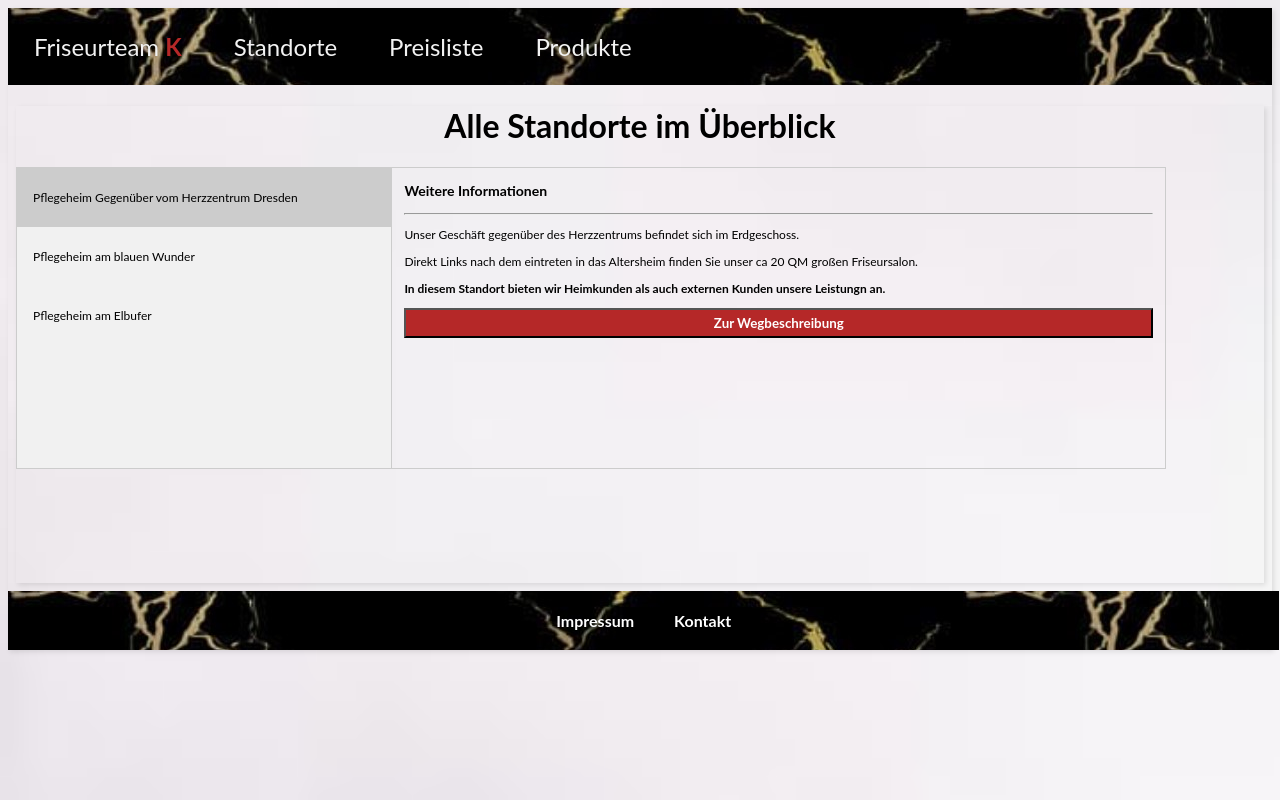
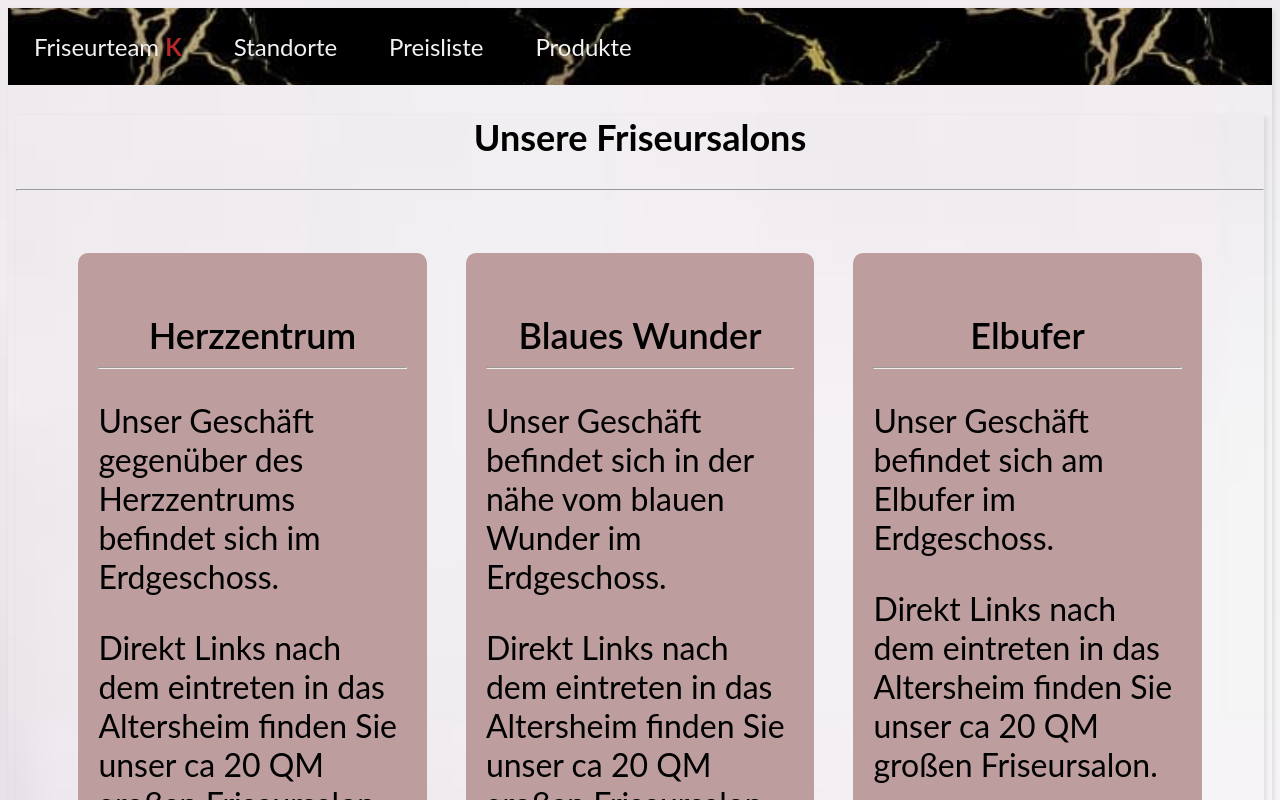
Before and after one commit to MarcoB507/FriseurteamK, an Angular app: page /placement in a window 1280 px wide. Shown: the top 800 px of the page. Built offline with nearby package versions, Linux system fonts and the light colour scheme.

Commit message:
adapted placement component: add Overview-table

```diff
--- a/src/app/components/placement/placement.component.css
+++ b/src/app/components/placement/placement.component.css
@@ -1,56 +1,56 @@
-H1 {
-  text-align: center;
-  font-family: 'Lato', "Segoe UI";
-}
+/*H1 {*/
+/*  text-align: center;*/
+/*  font-family: 'Lato', "Segoe UI";*/
+/*}*/
 
-/* placement.component.css */
-.tab {
-  float: left;
-  border: 1px solid #ccc;
-  background-color: #f1f1f1;
-  width: 30%;
-  height: 300px;
-  font-family: Lato;
-}
+/*!* placement.component.css *!*/
+/*.tab {*/
+/*  float: left;*/
+/*  border: 1px solid #ccc;*/
+/*  background-color: #f1f1f1;*/
+/*  width: 30%;*/
+/*  height: 300px;*/
+/*  font-family: Lato;*/
+/*}*/
 
-.tab button {
-  display: block;
-  background-color: inherit;
-  color: black;
-  padding: 22px 16px;
-  width: 100%;
-  border: none;
-  outline: none;
-  text-align: left;
-  cursor: pointer;
-  font-size: 17px;
-  font-family: Lato;
-}
+/*.tab button {*/
+/*  display: block;*/
+/*  background-color: inherit;*/
+/*  color: black;*/
+/*  padding: 22px 16px;*/
+/*  width: 100%;*/
+/*  border: none;*/
+/*  outline: none;*/
+/*  text-align: left;*/
+/*  cursor: pointer;*/
+/*  font-size: 17px;*/
+/*  font-family: Lato;*/
+/*}*/
 
-.tab button:hover {
-  background-color: #ddd;
-}
+/*.tab button:hover {*/
+/*  background-color: #ddd;*/
+/*}*/
 
-.tab button.active {
-  background-color: #ccc;
-}
+/*.tab button.active {*/
+/*  background-color: #ccc;*/
+/*}*/
 
-.tabcontent {
-  float: left;
-  padding: 0px 12px;
-  border: 1px solid #ccc;
-  width: 40%;
-  border-left: none;
-  height: 300px;
-  display: none;
-  font-family: Lato;
-}
+/*.tabcontent {*/
+/*  float: left;*/
+/*  padding: 0px 12px;*/
+/*  border: 1px solid #ccc;*/
+/*  width: 40%;*/
+/*  border-left: none;*/
+/*  height: 300px;*/
+/*  display: none;*/
+/*  font-family: Lato;*/
+/*}*/
 
-.clearfix::after {
-  content: "";
-  clear: both;
-  display: table;
-}
+/*.clearfix::after {*/
+/*  content: "";*/
+/*  clear: both;*/
+/*  display: table;*/
+/*}*/
 
 .placement_all {
   background: #b52828;
@@ -58,20 +58,134 @@ H1 {
   font-weight: bold;
   height: 10%;
   width: 100%;
-  bottom: 0;
+  bottom: 2%;
   font-family: Lato;
+  font-size: 24px;
 }
 
-@media screen and (max-width: 1760px) {
-  .tabcontent {
-    /*font-weight: bold;*/
-    font-size: 12px;
-    width: 60%;
+p{
+  text-align: left;
+  font-size: 32px;
+}
+
+/*@media screen and (max-width: 1760px) {*/
+/*  .tabcontent {*/
+/*    !*font-weight: bold;*!*/
+/*    font-size: 12px;*/
+/*    width: 60%;*/
+/*  }*/
+/*}*/
+
+/*@media screen and (max-width: 1760px) {*/
+/*  .tab button {*/
+/*    font-size: 12px; !* Schriftgröße wird auf 12px reduziert *!*/
+/*  }*/
+/*}*/
+
+
+h1 {
+  text-align: center;
+  font-family: 'Lato', "Segoe UI";
+  font-size: 36px;
+
+}
+
+.row {
+  margin-top: 5%;
+  display: flex;
+  justify-content: space-between;
+  margin-left: 5%;
+  margin-right: 5%;
+}
+
+.placement-col {
+  flex-basis: 31%;
+  background: #bd9d9e;
+  border-radius: 10px;
+  margin-bottom: 5%;
+  padding:  50px 20px;
+  box-sizing: border-box;
+  transition: 0.5s;
+  font-family: Lato;
+  border-color: green;
+}
+
+h3 {
+  text-align: center;
+  font-weight: 600;
+  margin: 10px 0;
+  font-family: Lato;
+  font-size: 36px;
+}
+
+h4 {
+  text-align: center;
+  font-family: Lato;
+  font-size: 20px;
+}
+
+.placement-col:hover{
+  box-shadow: 0 0 100px 0px rgba(0,0,0,0.2);
+}
+
+@media(max-width: 1000px){
+  .row{
+    flex-direction: column;
+  }
+  p{
+    text-align: center;
   }
 }
 
-@media screen and (max-width: 1760px) {
-  .tab button {
-    font-size: 12px; /* Schriftgröße wird auf 12px reduziert */
-  }
-}
+
+/*<!--<html>-->*/
+/*<!--  <head>-->*/
+/*<!--  </head>-->*/
+/*<!--  <body class="placement">-->*/
+/*<!--  <h1>Alle Standorte im Überblick</h1>-->*/
+
+/*<!--  &lt;!&ndash; placement.component.html &ndash;&gt;-->*/
+/*<!--  <div class="tab">-->*/
+/*<!--    <button class="tablinks, active" routerLink="/placement/p1" (mouseover)="openCity('Herzzentrum')">Pflegeheim Gegenüber vom Herzzentrum Dresden</button>-->*/
+/*<!--    <button class="tablinks" routerLink="/placement/p2" (mouseover)="openCity('blauen Wunder')">Pflegeheim am blauen Wunder</button>-->*/
+/*<!--    <button class="tablinks" routerLink="/placement/p3" (mouseover)="openCity('Elbufer')">Pflegeheim am Elbufer</button>-->*/
+/*<!--  </div>-->*/
+
+/*<!--  <div id="Herzzentrum" class="tabcontent">-->*/
+/*<!--    <h3>Weitere Informationen</h3><hr>-->*/
+/*<!--    <p>Unser Geschäft gegenüber des Herzzentrums befindet sich im Erdgeschoss.</p>-->*/
+/*<!--    <p>Direkt Links nach dem eintreten in das Altersheim finden Sie unser ca 20 QM großen Friseursalon.</p>-->*/
+/*<!--    <p><b>In diesem Standort bieten wir Heimkunden als auch externen Kunden unsere Leistungn an.</b></p>-->*/
+/*<!--    &lt;!&ndash;    <p>Fetscherstraße 111, 01307 Dresden</p>&ndash;&gt;-->*/
+/*<!--    <button class="placement_all" routerLink="/placement/p1" >Zur Wegbeschreibung</button>-->*/
+/*<!--  </div>-->*/
+
+/*<!--  <div id="blauen Wunder" class="tabcontent">-->*/
+/*<!--    <h3>Weitere Informationen</h3><hr>-->*/
+/*<!--    <p>Unser Geschäft befindet sich in der nähe vom blauen Wunder im Erdgeschoss.</p>-->*/
+/*<!--    <p>!Beschreibung fehlt!</p>-->*/
+/*<!--    <p>In diesem Standort bieten wir ausschließlich Heimkunden unsere Leistungen an.</p>-->*/
+/*<!--    &lt;!&ndash;    <p>Schillerplatz 12, 01309 Dresden</p>&ndash;&gt;-->*/
+/*<!--    <button class="placement_all" routerLink="/placement/p2" >Zur Wegbeschreibung</button>-->*/
+/*<!--  </div>-->*/
+
+/*<!--  <div id="Elbufer" class="tabcontent">-->*/
+/*<!--    <h3>Weitere Informationen</h3><hr>-->*/
+/*<!--    <p>Unser Geschäft befindet sich am Elbufer im Erdgeschoss.</p>-->*/
+/*<!--    <p>!Beschreibung fehlt!</p>-->*/
+/*<!--    <p>In diesem Standort bieten wir ausschließlich Heimkunden unsere Leistungen an.</p>-->*/
+/*<!--    &lt;!&ndash;    <p>Käthe-Kollwitz-Ufer 4, 01307 Dresden</p>&ndash;&gt;-->*/
+/*<!--    <button class="placement_all" routerLink="/placement/p3" >Zur Wegbeschreibung</button>-->*/
+/*<!--  </div>-->*/
+
+/*<!--  <div class="clearfix"></div>-->*/
+/*<!--  <br>-->*/
+/*<!--  <br>-->*/
+/*<!--  <br>-->*/
+/*<!--  <br>-->*/
+/*<!--  <br>-->*/
+/*<!--  <br>-->*/
+
+
+/*<!--  </body>-->*/
+/*<!--</html>-->*/
--- a/src/app/components/placement/placement.component.html
+++ b/src/app/components/placement/placement.component.html
@@ -1,51 +1,94 @@
 <html>
   <head>
   </head>
-  <body class="placement">
-  <h1>Alle Standorte im Überblick</h1>
+  <body>
+<!--  <h1>Alle Standorte im Überblick</h1>-->
 
-  <!-- placement.component.html -->
-  <div class="tab">
-    <button class="tablinks, active" routerLink="/placement/p1" (mouseover)="openCity('Herzzentrum')">Pflegeheim Gegenüber vom Herzzentrum Dresden</button>
-    <button class="tablinks" routerLink="/placement/p2" (mouseover)="openCity('blauen Wunder')">Pflegeheim am blauen Wunder</button>
-    <button class="tablinks" routerLink="/placement/p3" (mouseover)="openCity('Elbufer')">Pflegeheim am Elbufer</button>
-  </div>
+<!--  &lt;!&ndash; placement.component.html &ndash;&gt;-->
+<!--  <div class="tab">-->
+<!--    <button class="tablinks, active" routerLink="/placement/p1" (mouseover)="openCity('Herzzentrum')">Pflegeheim Gegenüber vom Herzzentrum Dresden</button>-->
+<!--    <button class="tablinks" routerLink="/placement/p2" (mouseover)="openCity('blauen Wunder')">Pflegeheim am blauen Wunder</button>-->
+<!--    <button class="tablinks" routerLink="/placement/p3" (mouseover)="openCity('Elbufer')">Pflegeheim am Elbufer</button>-->
+<!--  </div>-->
 
-  <div id="Herzzentrum" class="tabcontent">
-    <h3>Weitere Informationen</h3><hr>
+<!--  <div id="Herzzentrum" class="tabcontent">-->
+<!--    <h3>Weitere Informationen</h3><hr>-->
+<!--    <p>Unser Geschäft gegenüber des Herzzentrums befindet sich im Erdgeschoss.</p>-->
+<!--    <p>Direkt Links nach dem eintreten in das Altersheim finden Sie unser ca 20 QM großen Friseursalon.</p>-->
+<!--    <p><b>In diesem Standort bieten wir Heimkunden als auch externen Kunden unsere Leistungn an.</b></p>-->
+<!--    &lt;!&ndash;    <p>Fetscherstraße 111, 01307 Dresden</p>&ndash;&gt;-->
+<!--    <button class="placement_all" routerLink="/placement/p1" >Zur Wegbeschreibung</button>-->
+<!--  </div>-->
+
+<!--  <div id="blauen Wunder" class="tabcontent">-->
+<!--    <h3>Weitere Informationen</h3><hr>-->
+<!--    <p>Unser Geschäft befindet sich in der nähe vom blauen Wunder im Erdgeschoss.</p>-->
+<!--    <p>!Beschreibung fehlt!</p>-->
+<!--    <p>In diesem Standort bieten wir ausschließlich Heimkunden unsere Leistungen an.</p>-->
+<!--    &lt;!&ndash;    <p>Schillerplatz 12, 01309 Dresden</p>&ndash;&gt;-->
+<!--    <button class="placement_all" routerLink="/placement/p2" >Zur Wegbeschreibung</button>-->
+<!--  </div>-->
+
+<!--  <div id="Elbufer" class="tabcontent">-->
+<!--    <h3>Weitere Informationen</h3><hr>-->
+<!--    <p>Unser Geschäft befindet sich am Elbufer im Erdgeschoss.</p>-->
+<!--    <p>!Beschreibung fehlt!</p>-->
+<!--    <p>In diesem Standort bieten wir ausschließlich Heimkunden unsere Leistungen an.</p>-->
+<!--    &lt;!&ndash;    <p>Käthe-Kollwitz-Ufer 4, 01307 Dresden</p>&ndash;&gt;-->
+<!--    <button class="placement_all" routerLink="/placement/p3" >Zur Wegbeschreibung</button>-->
+<!--  </div>-->
+
+<!--  <div class="clearfix"></div>-->
+<!--  <br>-->
+<!--  <br>-->
+<!--  <br>-->
+<!--  <br>-->
+<!--  <br>-->
+<!--  <br>-->
+
+
+<!--  </body>-->
+<!--</html>-->
+
+<section class="placements">
+  <h1>Unsere Friseursalons</h1><hr>
+
+  <div class="row">
+    <div class="placement-col">
+      <h3>Herzzentrum</h3>
+      <hr>
       <p>Unser Geschäft gegenüber des Herzzentrums befindet sich im Erdgeschoss.</p>
       <p>Direkt Links nach dem eintreten in das Altersheim finden Sie unser ca 20 QM großen Friseursalon.</p>
       <p><b>In diesem Standort bieten wir Heimkunden als auch externen Kunden unsere Leistungn an.</b></p>
-    <!--    <p>Fetscherstraße 111, 01307 Dresden</p>-->
-    <button class="placement_all" routerLink="/placement/p1" >Zur Wegbeschreibung</button>
+      <p>Fetscherstraße 111, 01307 Dresden</p>
+      <button class="placement_all" routerLink="/placement/p1">Zur Wegbeschreibung</button>
     </div>
 
-  <div id="blauen Wunder" class="tabcontent">
-    <h3>Weitere Informationen</h3><hr>
+    <div class="placement-col">
+      <h3>Blaues Wunder</h3>
+      <hr>
       <p>Unser Geschäft befindet sich in der nähe vom blauen Wunder im Erdgeschoss.</p>
-    <p>!Beschreibung fehlt!</p>
+      <p>Direkt Links nach dem eintreten in das Altersheim finden Sie unser ca 20 QM großen Friseursalon.</p>
       <p>In diesem Standort bieten wir ausschließlich Heimkunden unsere Leistungen an.</p>
-    <!--    <p>Schillerplatz 12, 01309 Dresden</p>-->
-    <button class="placement_all" routerLink="/placement/p2" >Zur Wegbeschreibung</button>
+      <p>Schillerplatz 12, 01309 Dresden</p>
+      <button class="placement_all" routerLink="/placement/p2">Zur Wegbeschreibung</button>
     </div>
 
-  <div id="Elbufer" class="tabcontent">
-    <h3>Weitere Informationen</h3><hr>
+    <div class="placement-col">
+      <h3>Elbufer</h3>
+      <hr>
       <p>Unser Geschäft befindet sich am Elbufer im Erdgeschoss.</p>
-    <p>!Beschreibung fehlt!</p>
+      <p>Direkt Links nach dem eintreten in das Altersheim finden Sie unser ca 20 QM großen Friseursalon.</p>
       <p>In diesem Standort bieten wir ausschließlich Heimkunden unsere Leistungen an.</p>
-    <!--    <p>Käthe-Kollwitz-Ufer 4, 01307 Dresden</p>-->
-    <button class="placement_all" routerLink="/placement/p3" >Zur Wegbeschreibung</button>
+      <p>Käthe-Kollwitz-Ufer 4, 01307 Dresden</p>
+      <button class="placement_all" routerLink="/placement/p3">Zur Wegbeschreibung</button>
+    </div>
   </div>
 
-  <div class="clearfix"></div>
-  <br>
-  <br>
-  <br>
-  <br>
-  <br>
-  <br>
+</section>
 
+<h1>Wichtige Information</h1><hr>
+  <h4>Besuch von externen Kunden sind ausschließlich in unserem Friseursalon "Herzzentrum" an.</h4>
 
 </body>
 </html>
--- a/src/app/components/placement/placement.component.ts
+++ b/src/app/components/placement/placement.component.ts
@@ -5,28 +5,28 @@ import {Component, OnInit} from '@angular/core';
   templateUrl: './placement.component.html',
   styleUrls: ['./placement.component.css']
 })
-export class PlacementComponent implements  OnInit{
+export class PlacementComponent {
 
 
-  ngOnInit() {
-    // Beim Initialisieren der Komponente "London" als aktiven Tab aktivieren
-    this.openCity('Herzzentrum');
-  }
-
-  openCity(cityName: string): void {
-    const tabcontent = document.getElementsByClassName('tabcontent') as HTMLCollectionOf<HTMLElement>;
-    for (let i = 0; i < tabcontent.length; i++) {
-      tabcontent[i].style.display = 'none';
-    }
-
-    const tablinks = document.getElementsByClassName('tablinks');
-    for (let i = 0; i < tablinks.length; i++) {
-      tablinks[i].classList.remove('active');
-    }
-
-    const cityElement = document.getElementById(cityName);
-    if (cityElement) {
-      cityElement.style.display = 'block';
-    }
-  }
+  // ngOnInit() {
+  //   // Beim Initialisieren der Komponente "London" als aktiven Tab aktivieren
+  //   this.openCity('Herzzentrum');
+  // }
+  //
+  // openCity(cityName: string): void {
+  //   const tabcontent = document.getElementsByClassName('tabcontent') as HTMLCollectionOf<HTMLElement>;
+  //   for (let i = 0; i < tabcontent.length; i++) {
+  //     tabcontent[i].style.display = 'none';
+  //   }
+  //
+  //   const tablinks = document.getElementsByClassName('tablinks');
+  //   for (let i = 0; i < tablinks.length; i++) {
+  //     tablinks[i].classList.remove('active');
+  //   }
+  //
+  //   const cityElement = document.getElementById(cityName);
+  //   if (cityElement) {
+  //     cityElement.style.display = 'block';
+  //   }
+  // }
 }
```
Lines whose indentation alone changed are shown as unchanged.
